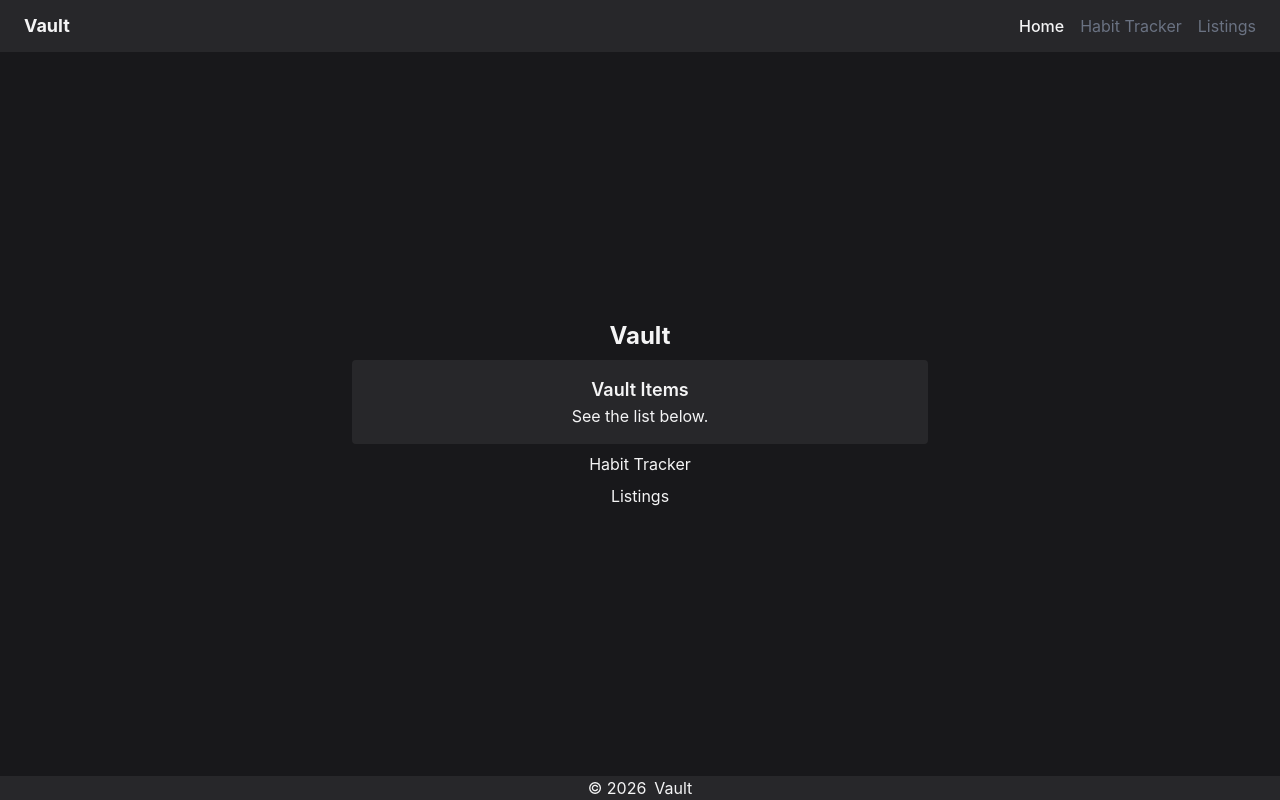
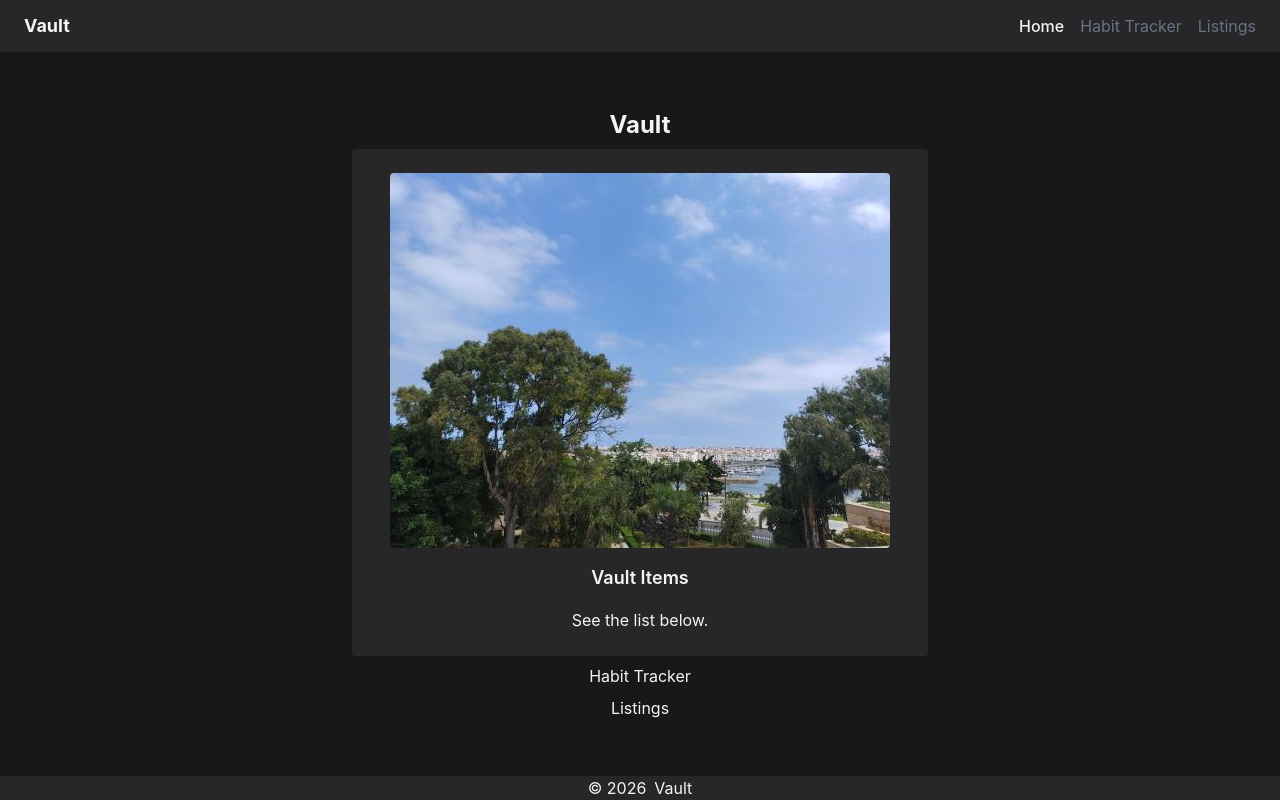
Before and after one commit to Dimterion/vault, a React (Vite) app: page / in a window 1280 px wide. Built offline with nearby package versions, Linux system fonts and the light colour scheme.

Commit message:
adjust hero section

```diff
--- a/src/components/hero.tsx
+++ b/src/components/hero.tsx
@@ -6,9 +6,11 @@ type HeroProps = {
 
 export default function Hero({ title, text, image }: HeroProps) {
   return (
-    <section className="w-64 rounded bg-zinc-800 p-4 text-center sm:w-xl">
+    <section className="flex w-64 flex-col items-center gap-4 rounded bg-zinc-800 p-6 sm:w-xl">
+      {image && (
+        <img src={image} alt="Hero section image." className="rounded" />
+      )}
       <h3 className="text-lg font-semibold">{title}</h3>
-      {image && <img src={image} alt="Hero section image." />}
       <p>{text}</p>
     </section>
   );
--- a/src/pages/home.tsx
+++ b/src/pages/home.tsx
@@ -1,11 +1,16 @@
 import { Link } from "react-router";
 import Hero from "../components/Hero";
+import placeholder from "../assets/images/placeholder.jpg";
 
 export default function HomePage() {
   return (
     <main className="flex flex-col items-center justify-center gap-2">
       <h2 className="text-2xl font-bold">Vault</h2>
-      <Hero title="Vault Items" text="See the list below." />
+      <Hero
+        title="Vault Items"
+        text="See the list below."
+        image={placeholder}
+      />
       <Link to="/habit-tracker" className="hover:underline">
         Habit Tracker
       </Link>
```
